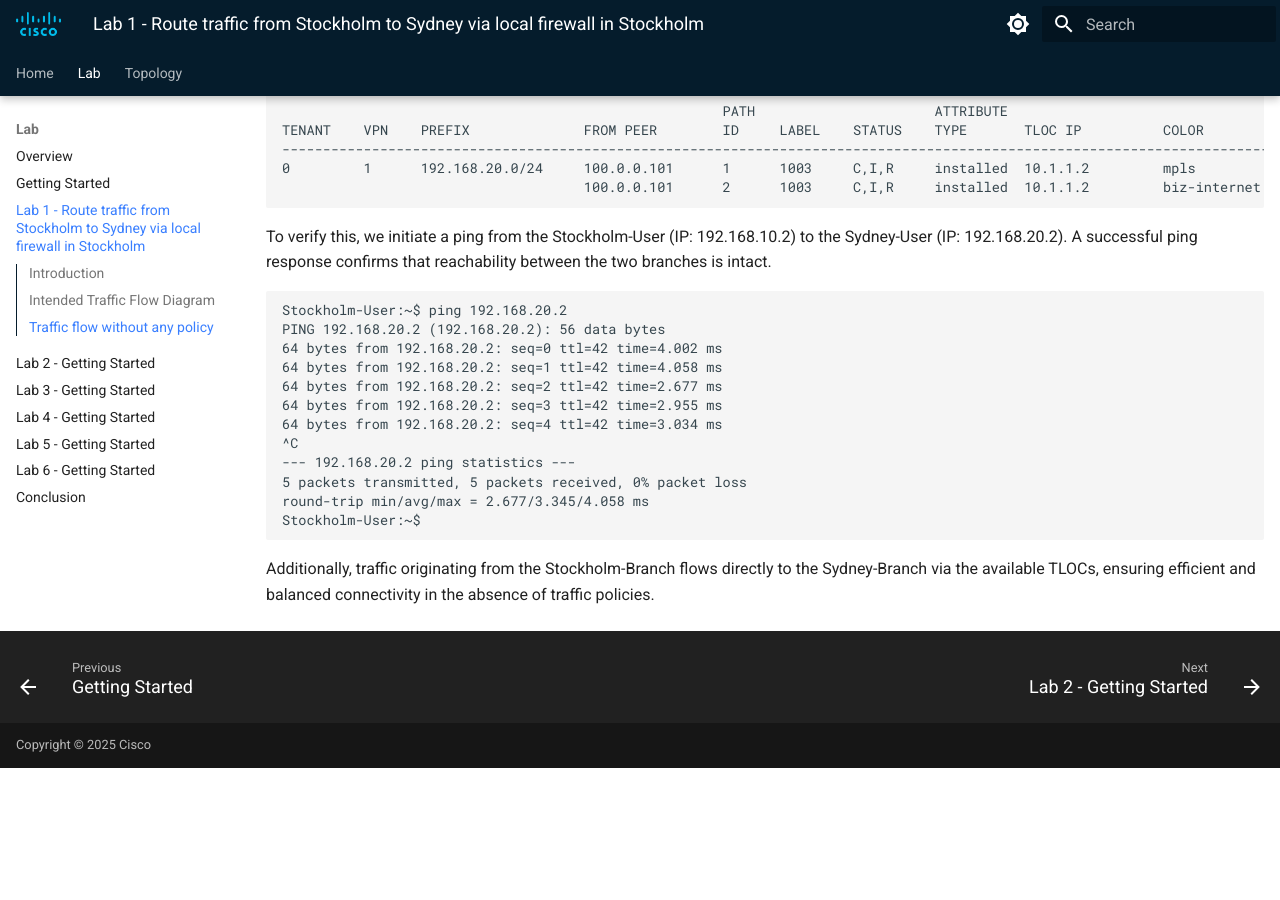
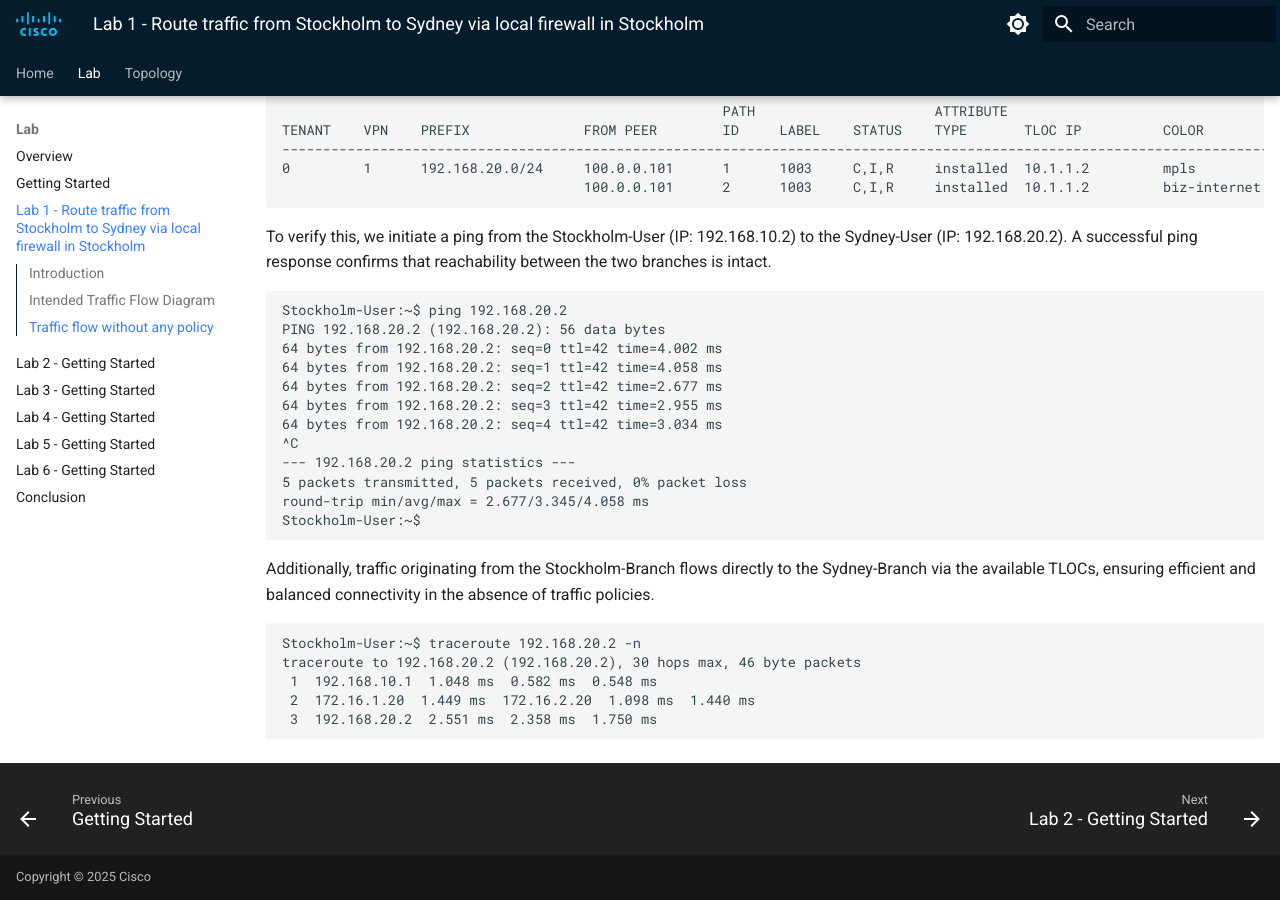
Before and after one commit to ciscodocs/ltrent-2008-clemea25, an MkDocs documentation site: the page built from docs/lab1_getting_started.md, in a window 1280 px wide and 900 px high, scrolled down 2162 px. Built offline with MkDocs 1.6.1 and Material for MkDocs 9.7.7, drawn with Linux system fonts in a browser that asks for light colours; before the commit the page ends 2930 px from its top, so only the background shows below that.

Commit message:
Getting Started Completed.

````diff
--- a/docs/lab1_getting_started.md
+++ b/docs/lab1_getting_started.md
@@ -73,3 +73,11 @@ round-trip min/avg/max = 2.677/3.345/4.058 ms
 Stockholm-User:~$
 ```
 Additionally, traffic originating from the Stockholm-Branch flows directly to the Sydney-Branch via the available TLOCs, ensuring efficient and balanced connectivity in the absence of traffic policies.
+
+```{.ios, .no-copy}
+Stockholm-User:~$ traceroute 192.168.20.2 -n
+traceroute to 192.168.20.2 (192.168.20.2), 30 hops max, 46 byte packets
+ 1  192.168.10.1  1.048 ms  0.582 ms  0.548 ms
+ 2  172.16.1.20  1.449 ms  172.16.2.20  1.098 ms  1.440 ms
+ 3  192.168.20.2  2.551 ms  2.358 ms  1.750 ms
+```
````
